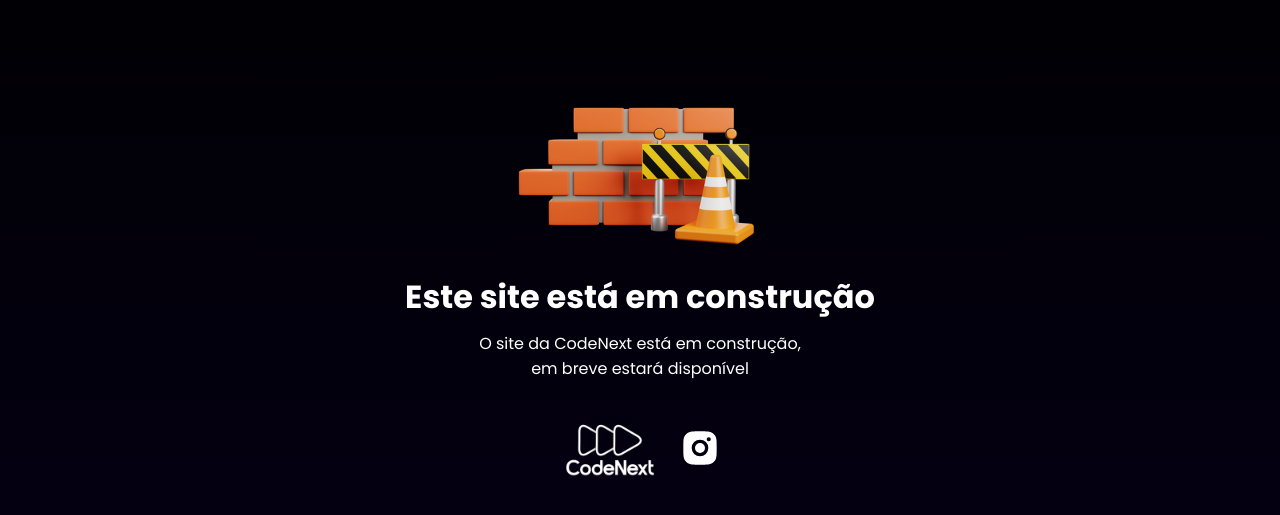
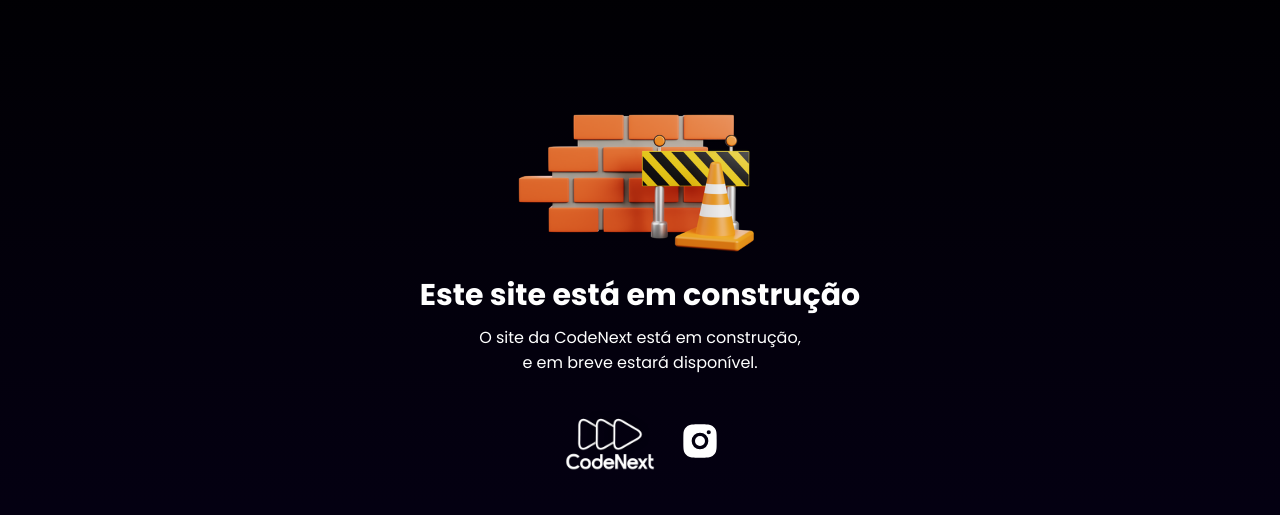
Before and after one commit to joaostorres2024/Codenext2024, a plain HTML site: page index.html in a window 1280 px wide. Shown: the part 133-648 px from the top of the page. Drawn offline with Linux system fonts and the light colour scheme.

Commit message:
Erros de portugues consertados

```diff
--- a/index.css
+++ b/index.css
@@ -31,12 +31,13 @@
 }
 
 .text1{
+  line-height: 30px;
   text-align: center;
-  font-size: 32px;
+  font-size: 30px;
 }
 
 .text2{
-  margin-top: 10px;
+  margin-top: 15px;
   padding: 0 0 20px;
   text-align: center;
 }
--- a/index.html
+++ b/index.html
@@ -16,7 +16,7 @@
   <div>
     <h1 class="text1">Este site está em construção</h1>
     <p class="text2">O site da CodeNext está em construção,<br>
-    em breve estará disponível</p>
+     e em breve estará disponível.</p>
   </div>
   <!--Seção da logo CodeNext-->
   <div class="container2">
```
Also changed, not shown: 1 other file.
